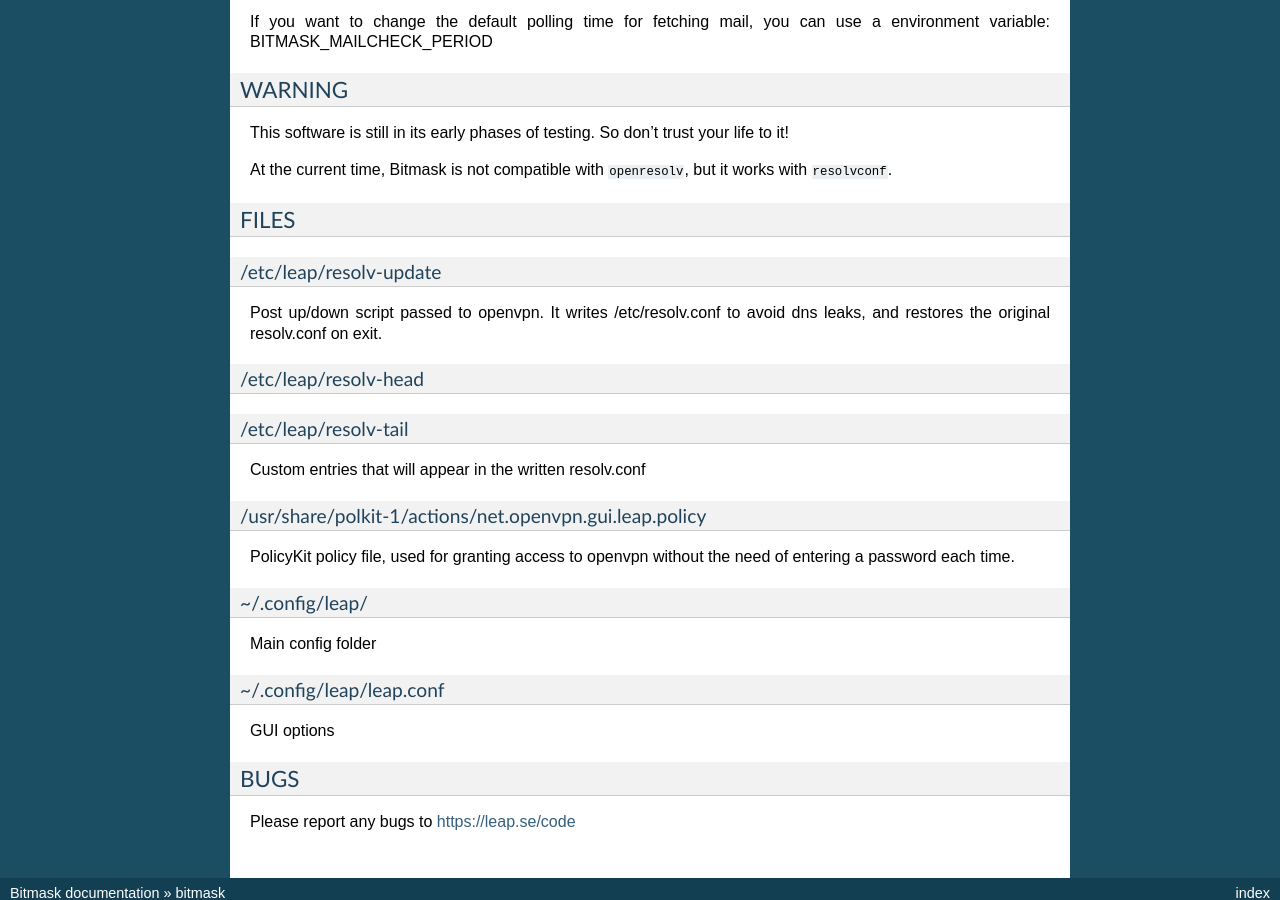
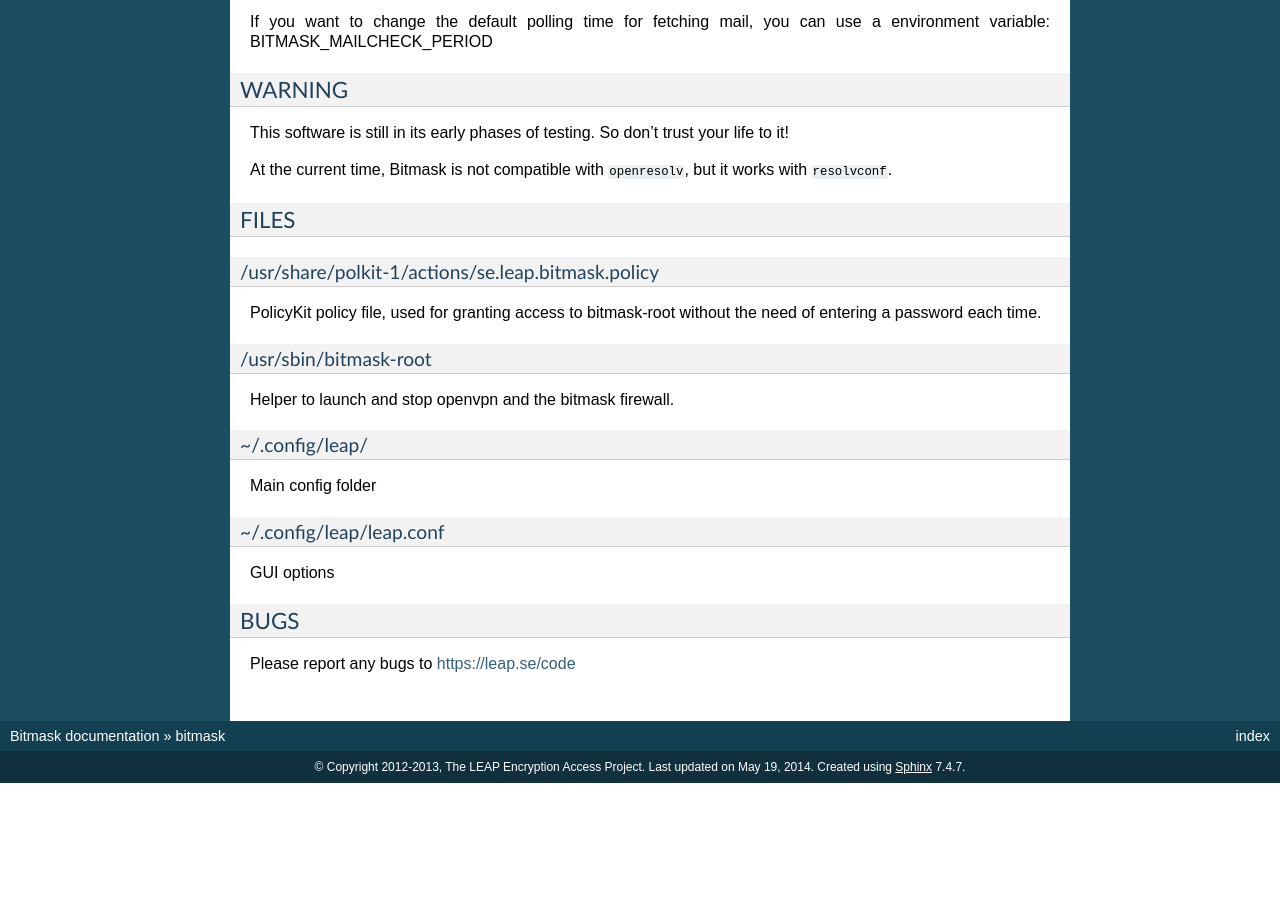
Before and after one commit to leapcode/bitmask_client, a Sphinx documentation site: the page built from docs/man/bitmask.1.rst, in a window 1280 px wide and 900 px high, scrolled down 1317 px. Built offline with Sphinx 7.4.7, drawn with Linux system fonts in a browser that asks for light colours; after the commit the page ends 2100 px from its top, so only the background shows below that; some of the changed text lies outside the part shown.

Commit message:
update manpage

```diff
--- a/docs/man/bitmask.1.rst
+++ b/docs/man/bitmask.1.rst
@@ -85,21 +85,16 @@
 FILES
 =====
 
-/etc/leap/resolv-update
------------------------
-Post up/down script passed to openvpn. It writes /etc/resolv.conf to avoid dns leaks, and restores the original resolv.conf on exit.
 
-/etc/leap/resolv-head
----------------------
-/etc/leap/resolv-tail
----------------------
-
-Custom entries that will appear in the written resolv.conf
-
-/usr/share/polkit-1/actions/net.openvpn.gui.leap.policy
+/usr/share/polkit-1/actions/se.leap.bitmask.policy
 -------------------------------------------------------
 
-PolicyKit policy file, used for granting access to openvpn without the need of entering a password each time.
+PolicyKit policy file, used for granting access to bitmask-root without the need of entering a password each time.
+
+/usr/sbin/bitmask-root
+------------------------
+
+Helper to launch and stop openvpn and the bitmask firewall.
 
 ~/.config/leap/
 ---------------
```
